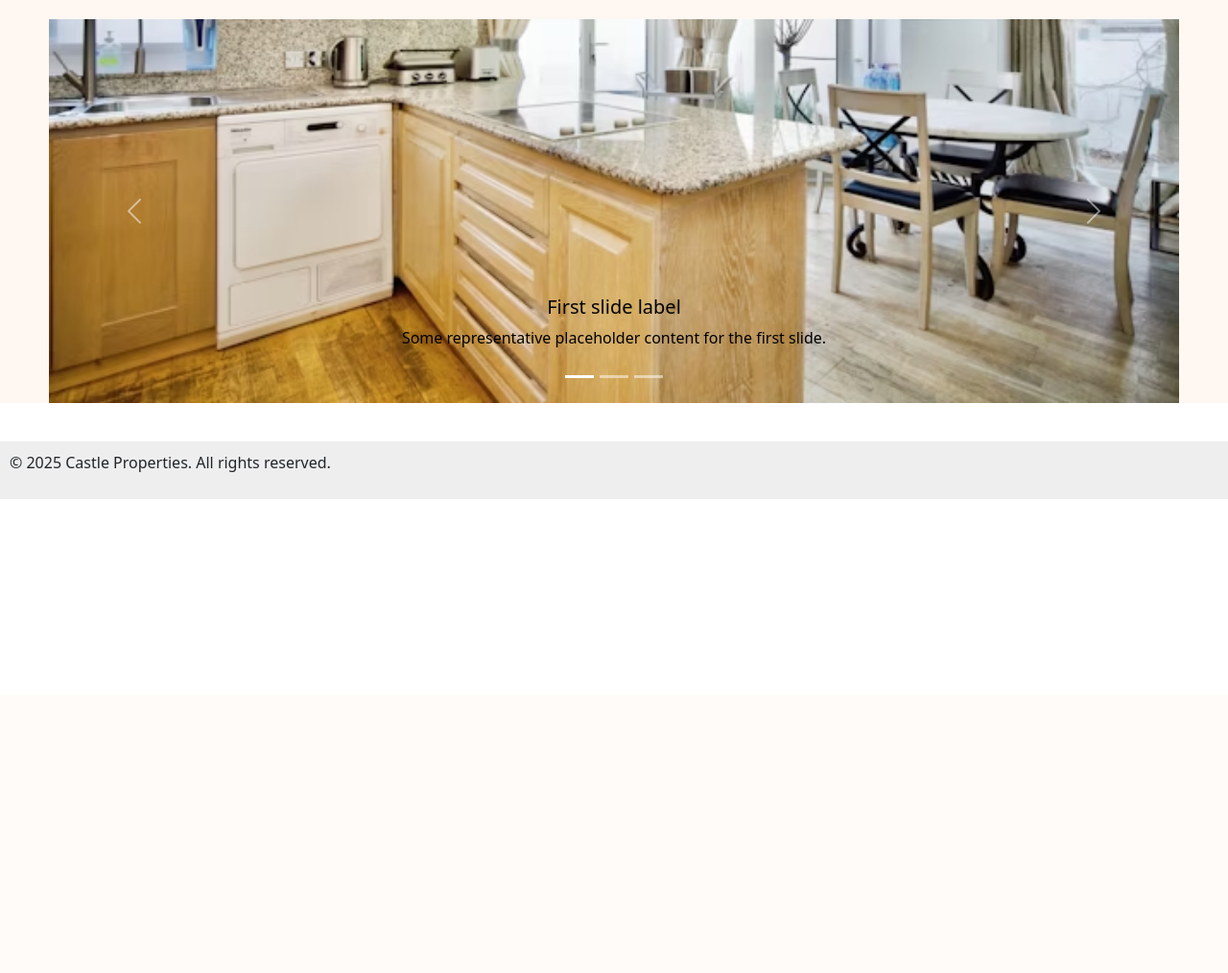
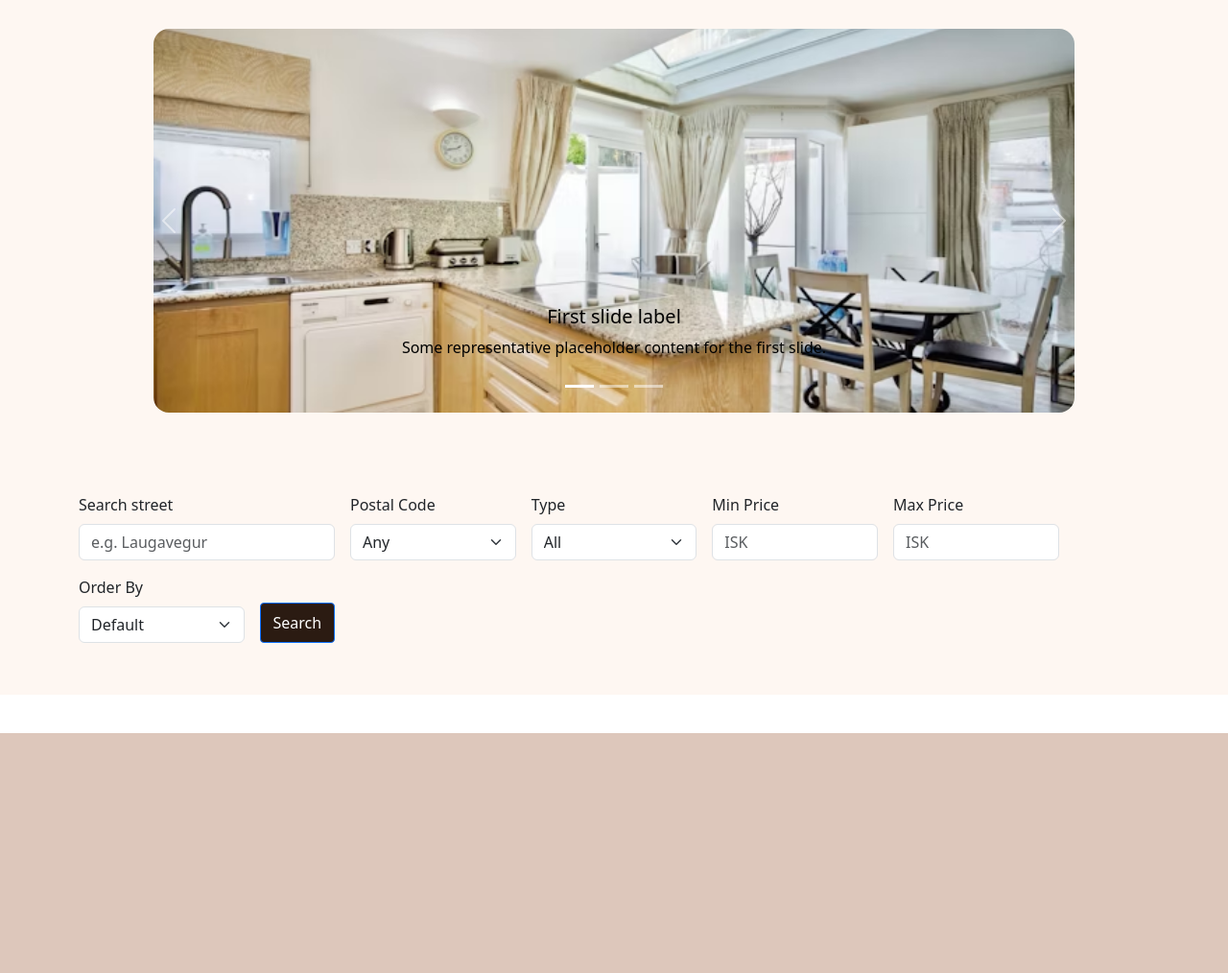
Before and after one commit to Pappakassi/castle_apartments, a Django app: page / in a window 1280 px wide. Shown: the part 76-1090 px from the top of the page at 96% size. Before the commit the page ends 596 px from the top, so only its background shows below. Run offline with Django 4.2, Linux system fonts and the light colour scheme; the visitor is signed in with stand-in values (Sample User, id 1); data that the repository does not hold is empty; some libraries are stand-ins or nearby versions.

Commit message:
mánudagur - leit

```diff
--- a/apartments/views.py
+++ b/apartments/views.py
@@ -4,6 +4,9 @@ from django.shortcuts import render
 from django.shortcuts import get_object_or_404
 from offers.models import PurchaseOffer
 
+from django.http import JsonResponse
+from .models import Apartment
+from django.db.models import Q
 
 
 
@@ -52,7 +55,39 @@ def create_apartment(request):
     return render(request, 'apartments/create_apartment.html', {'form': form})
 
 def apartments_list(request):
-    if 'search_filter' in request.GET: #ef það er search filter í get request'unni þá viljum við gera eitthvað
+    apartments = Apartment.objects.all()
+
+    # Search by street name (case-insensitive)
+    search = request.GET.get('search_filter')
+    if search:
+        apartments = apartments.filter(address__icontains=search)
+
+    # Filter by postal code
+    postal_code = request.GET.get('postal_code')
+    if postal_code:
+        apartments = apartments.filter(postal_code=postal_code)
+
+    # Filter by type (apartment, villa, etc.)
+    apt_type = request.GET.get('type')
+    if apt_type:
+        apartments = apartments.filter(type__iexact=apt_type)
+
+    # Filter by price range
+    min_price = request.GET.get('min_price')
+    max_price = request.GET.get('max_price')
+    if min_price:
+        apartments = apartments.filter(listing_price__gte=min_price)
+    if max_price:
+        apartments = apartments.filter(listing_price__lte=max_price)
+
+    # Order by price or name
+    order_by = request.GET.get('order_by')
+    if order_by in ['listing_price', 'title']:
+        apartments = apartments.order_by(order_by)
+
+
+
+    if request.headers.get('x-requested-with') == 'XMLHttpRequest':
         return JsonResponse({
             'data': [{
                 'id': apt.id,
@@ -64,11 +99,13 @@ def apartments_list(request):
                 'type': apt.type,
                 'listing_price': apt.listing_price,
                 'image': apt.image,
-            } for apt in Apartment.objects.filter(title__icontains=request.GET['search_filter']).order_by('title')]
+            } for apt in apartments]
         })
 
-    apartments = Apartment.objects.all()
-    return render(request, 'apartments/apartments_list.html', {'apartments': apartments})
+    return render(request, 'apartments/apartments_list.html', {
+        'apartments': apartments
+    })
+
 
 def home_view(request):
     featured_apartments = Apartment.objects.all()[:3] #sækir fyrstu þrjár íbúðirnar
--- a/static/css/main.css
+++ b/static/css/main.css
@@ -1,4 +1,7 @@
 {% load static %}
+body{
+    background-color: #FEF7F2;
+}
 .logo {
     width:110px;
     height: 40px;
@@ -11,16 +14,15 @@ section, .bg-body-tertiary{
     padding-bottom: 0px;
 }
 section{
-    padding-top:20px;
+    padding-top:30px;
+    padding-bottom: 30px;
 }
 .top-section {
     width: 100vw !important;
     margin-left: 50% !important;
     transform: translateX(-50%) !important;
 }
-.carousel {
-    margin: 0px 4%;
-}
+
 .card {
     font-family: Montserrat !important;
     background: #DDC7BB !important;
@@ -32,6 +34,10 @@ section{
     border-radius: 0.2rem;
     box-shadow: rgb(219, 219, 219) 0px 0.1rem 0.5rem 0.1rem;
     */
+}
+.card:hover {
+    transform: scale(1.04);
+
 }
 .card-apartments {
     font-family: Montserrat !important;
@@ -51,6 +57,9 @@ section{
     font-family: Montserrat !important;
     color: #2B1B12 !important;
     font-weight: 800;
+}
+.mb-5{
+    margin-bottom: 1rem !important;
 }
 .card .btn{
     border-radius: 1.5rem;
@@ -102,7 +111,6 @@ section{
     width: 40px;
     height: 40px;
     border-radius: 50%;
-    background-image: url('{% if user.buyer.profile_image %}{{ user.buyer.profile_image }}{% else %}{% static 'images/profile_fallback.png' %}{% endif %}');
     background-size: cover;
     background-position: center;
     margin-left: auto;
--- a/static/css/mediaqueries.css
+++ b/static/css/mediaqueries.css
@@ -8,6 +8,9 @@
     }
     .card-title {
         font-size: 1em;
+    }
+    .carousel {
+        margin: 0px 10rem !important;
     }
 
 }
@@ -23,6 +26,9 @@
     .card-title {
         font-size: 1em;
     }
+    .carousel {
+        margin: 0px 10rem !important;
+    }
 }
 
 @media screen and (max-width: 800px) {
@@ -35,4 +41,7 @@
     .card-title {
         font-size: 1em;
     }
+    .carousel {
+        margin: 0px 10rem !important;
+    }
 }
--- a/static/css/slides.css
+++ b/static/css/slides.css
@@ -6,7 +6,7 @@
 
 .custom-carousel .carousel-item img {
     object-fit: cover;
-    object-position: bottom;
+    object-position: center;
     height: 400px;
 }
 
@@ -16,3 +16,9 @@
 .carousel-caption p {
     color: black;
 }
+.carousel-control-prev {
+    justify-content: flex-start !important;
+}
+.carousel-control-next {
+    justify-content: flex-end !important;
+}
--- a/static/js/apartment_filter.js
+++ b/static/js/apartment_filter.js
@@ -1,34 +1,42 @@
 document.addEventListener('DOMContentLoaded', function () {
-  function registerSearchButtonHandler() {
-    const searchButton = document.getElementById('search-icon');
-    const searchValueElement = document.getElementById('search-value');
-    const apartmentsPlaceholder = document.getElementById('apartment-results');
+  document.getElementById('search-icon').addEventListener('click', async function () {
+    const params = new URLSearchParams({
+      search_filter: document.getElementById('search-value').value,
+      postal_code: document.getElementById('postal-code').value,
+      type: document.getElementById('type').value,
+      min_price: document.getElementById('price-from').value,
+      max_price: document.getElementById('price-to').value,
+      order_by: document.getElementById('order-by').value,
+    });
 
-    searchButton.addEventListener('click', async function () {
-      const value = searchValueElement.value;
+    const response = await fetch(`/apartments/?${params.toString()}`, {
+      headers: {
+        'X-Requested-With': 'XMLHttpRequest'
+      }
+    });
 
-      const response = await fetch(`/apartments/?search_filter=${encodeURIComponent(value)}`);
-      if (response.ok) {
-        const json = await response.json();
-        const apartments = json.data.map(apartment => `
-          <div class="card text-center mb-3" style="width: 18rem;">
-            <div class="image" style="background-image: url(${apartment.image}); height: 180px; background-size: cover;"></div>
+    const container = document.getElementById("apartment-results");
+
+    if (response.ok) {
+      const json = await response.json();
+
+      if (json.data.length === 0) {
+        container.innerHTML = "<p>No apartments match the filters.</p>";
+      } else {
+        container.innerHTML = json.data.map(apt => `
+          <div class="card mb-3" style="width: 18rem;">
+            <img src="${apt.image || 'https://placehold.co/300x200?text=No+Image'}" class="card-img-top" alt="${apt.title}">
             <div class="card-body">
-              <h5 class="card-title">${apartment.title}</h5>
-              <h6><span class="badge text-bg-secondary">${apartment.type}</span></h6>
-              <p class="lead">${apartment.listing_price} ISK</p>
-              <p>${apartment.city}, ${apartment.postal_code}</p>
-              <a href="/apartments/${apartment.id}" class="btn btn-primary">See more</a>
-              <a href="/apartments/${apartment.id}/edit/" class="btn btn-secondary">Update</a>
-              <a href="/apartments/${apartment.id}/delete/" class="btn btn-danger">Delete</a>
+              <h5 class="card-title">${apt.title}</h5>
+              <p class="card-text">${apt.address}, ${apt.city} ${apt.postal_code}</p>
+              <p class="card-text">${apt.listing_price} ISK</p>
+              <a href="/apartments/${apt.id}" class="btn btn-primary">Details</a>
             </div>
           </div>
-        `);
-
-        apartmentsPlaceholder.innerHTML = apartments.join('');
+        `).join('');
       }
-    });
-  }
-
-  registerSearchButtonHandler();
+    } else {
+      container.innerHTML = "<p>Something went wrong with the search request.</p>";
+    }
+  });
 });
--- a/templates/_slides.html
+++ b/templates/_slides.html
@@ -1,5 +1,5 @@
 {% load static %}
-<div id="carouselExampleCaptions" class="carousel slide custom-carousel" data-bs-ride="carousel">
+<div id="carouselExampleCaptions" class="carousel slide custom-carousel rounded-4" data-bs-ride="carousel">
   <div class="carousel-indicators">
     <button type="button" data-bs-target="#carouselExampleCaptions" data-bs-slide-to="0" class="active" aria-current="true" aria-label="Slide 1"></button>
     <button type="button" data-bs-target="#carouselExampleCaptions" data-bs-slide-to="1" aria-label="Slide 2"></button>
--- /dev/null
+++ b/templates/apartments/_search_apartment.html
@@ -0,0 +1,59 @@
+<div class="container my-4">
+  <div class="row g-3 align-items-end">
+    <!-- Street name -->
+    <div class="col-md-3">
+      <label for="search-value" class="form-label">Search street</label>
+      <input type="search" id="search-value" class="form-control" placeholder="e.g. Laugavegur">
+    </div>
+
+    <!-- Postal code -->
+    <div class="col-md-2">
+      <label for="postal-code" class="form-label">Postal Code</label>
+      <select id="postal-code" class="form-select">
+        <option value="">Any</option>
+        <option value="101">101</option>
+        <option value="220">220</option>
+        <option value="170">170</option>
+      </select>
+    </div>
+
+    <!-- Type -->
+    <div class="col-md-2">
+      <label for="type" class="form-label">Type</label>
+      <select id="type" class="form-select">
+        <option value="">All</option>
+        <option value="Villa">Villa</option>
+        <option value="House">House</option>
+        <option value="Townhouse">Townhouse</option>
+        <option value="Apartment">Apartment</option>
+      </select>
+    </div>
+
+    <!-- Price from -->
+    <div class="col-md-2">
+      <label for="price-from" class="form-label">Min Price</label>
+      <input type="number" id="price-from" class="form-control" placeholder="ISK">
+    </div>
+
+    <!-- Price to -->
+    <div class="col-md-2">
+      <label for="price-to" class="form-label">Max Price</label>
+      <input type="number" id="price-to" class="form-control" placeholder="ISK">
+    </div>
+
+    <!-- Order by -->
+    <div class="col-md-2">
+      <label for="order-by" class="form-label">Order By</label>
+      <select id="order-by" class="form-select">
+        <option value="">Default</option>
+        <option value="listing_price">Price</option>
+        <option value="title">Name</option>
+      </select>
+    </div>
+
+    <!-- Search -->
+    <div class="col-md-1 d-grid">
+      <button id="search-icon" class="btn btn-primary">Search</button>
+    </div>
+  </div>
+</div>
--- a/templates/apartments/_single_apartment.html
+++ b/templates/apartments/_single_apartment.html
@@ -17,6 +17,7 @@
         <p class="card-price"> ISK {{ apt.listing_price|floatformat:0 }}</p>
         <a class="btn btn-primary stretched-link" id="detail-button" href="{% url 'apartment_detail' apt.id %}">Details</a>
     </div>
+</div>
 
 <!--
 <div class="card" style="width: 18rem;">
--- a/templates/base.html
+++ b/templates/base.html
@@ -10,7 +10,7 @@
     <link rel="stylesheet" href="{% static 'css/main.css' %}">
     <link rel="stylesheet" href="{% static 'css/slides.css' %}" />
     <link rel="stylesheet" href="{% static 'css/mediaqueries.css' %}" />
-    <link rel="stylesheet" href="{% static 'css/bootstrap.css' %}" />
+    <link href="https://cdn.jsdelivr.net/npm/bootstrap@5.3.6/dist/css/bootstrap.min.css" rel="stylesheet" integrity="sha384-4Q6Gf2aSP4eDXB8Miphtr37CMZZQ5oXLH2yaXMJ2w8e2ZtHTl7GptT4jmndRuHDT" crossorigin="anonymous">
 </head>
 <body>
 
@@ -20,15 +20,13 @@
     </section>
 
     <!-- Main content -->
-    <div class="container">
     <main>
         {% block content %}{% endblock %}
     </main>
-    </div>
 
     <!-- 👣 Footer -->
-    <footer style="background:#eee; padding:10px; margin-top:20px;">
-        <p>&copy; 2025 Castle Properties. All rights reserved.</p>
+    <footer>
+        <div style="width: 100%; height: 250px; background: #DDC7BB"></div>
     </footer>
 
     <script src="{% static 'js/apartment_filter.js' %}"></script>
--- a/templates/home.html
+++ b/templates/home.html
@@ -1,9 +1,14 @@
 {% extends "base.html" %}
 
 {% block content %}
-<section class="top-section">
+<section>
     {% include "_slides.html" %}
 </section>
+        <!-- Search and Filters -->
+    <section class="container-fluid">
+        {% include 'apartments/_search_apartment.html' %}
+    </section>
+<div class="container">
     <div class="grid-card">
         {% for apt in apartments %}
         <div class="card">
@@ -26,4 +31,5 @@
         </div>
         {% endfor %}
     </div>
+</div>
 {% endblock %}
```
Also changed, not shown: templates/apartments/apartments_list.html (+4 -8 lines), templates/offers/_search_offers.html (added, +14 -0 lines), templates/offers/offer_list.html (+7 -0 lines). Lines whose indentation alone changed are shown as unchanged.
